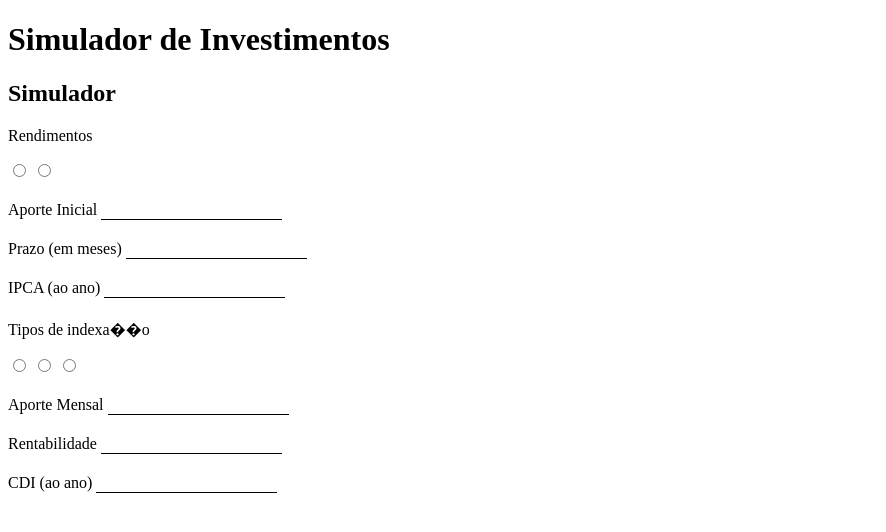
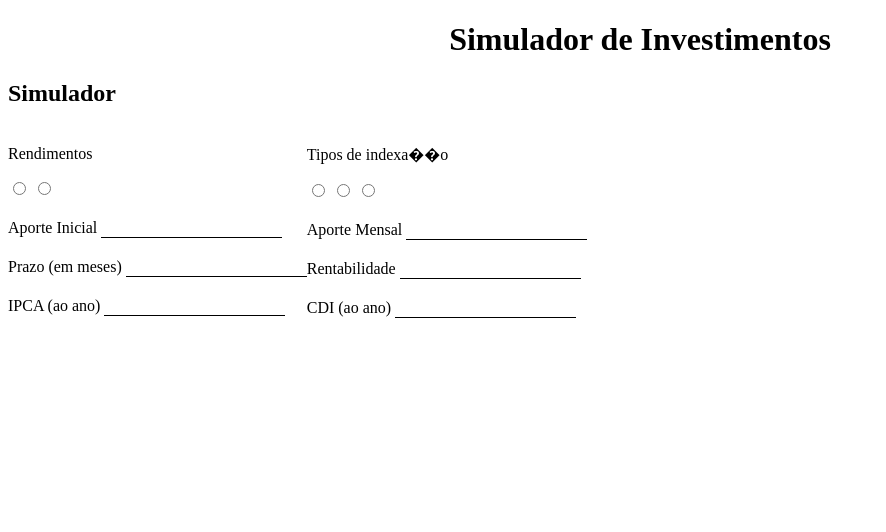
Before and after one commit to davidfffelix/Desafio, a plain HTML site: page index.html in a window 1280 px wide. Shown: the whole page, without its empty margins (0-886 px from the left). Drawn offline with Linux system fonts and the light colour scheme.

Commit message:
Personalização

```diff
--- a/personalizacao.css
+++ b/personalizacao.css
@@ -1,4 +1,8 @@
-.principal {
+.main-title {
+    text-align: center;
+}
+
+.second-title {
     font-weight: bold;
 }
 
@@ -10,12 +14,17 @@
     margin-bottom: 20px;
 }
 
-.section-flex {
+.father-flex {
     height: 100%;
     display: flex;
-    flex-direction: column;
-    justify-content: center;
+    flex-direction: row;
+    flex-flow:
+    justify-content: flex-start;
     align-items: center;
+}
+
+.child-flex {
+
 }
 
 form input[type='number'] {
```
